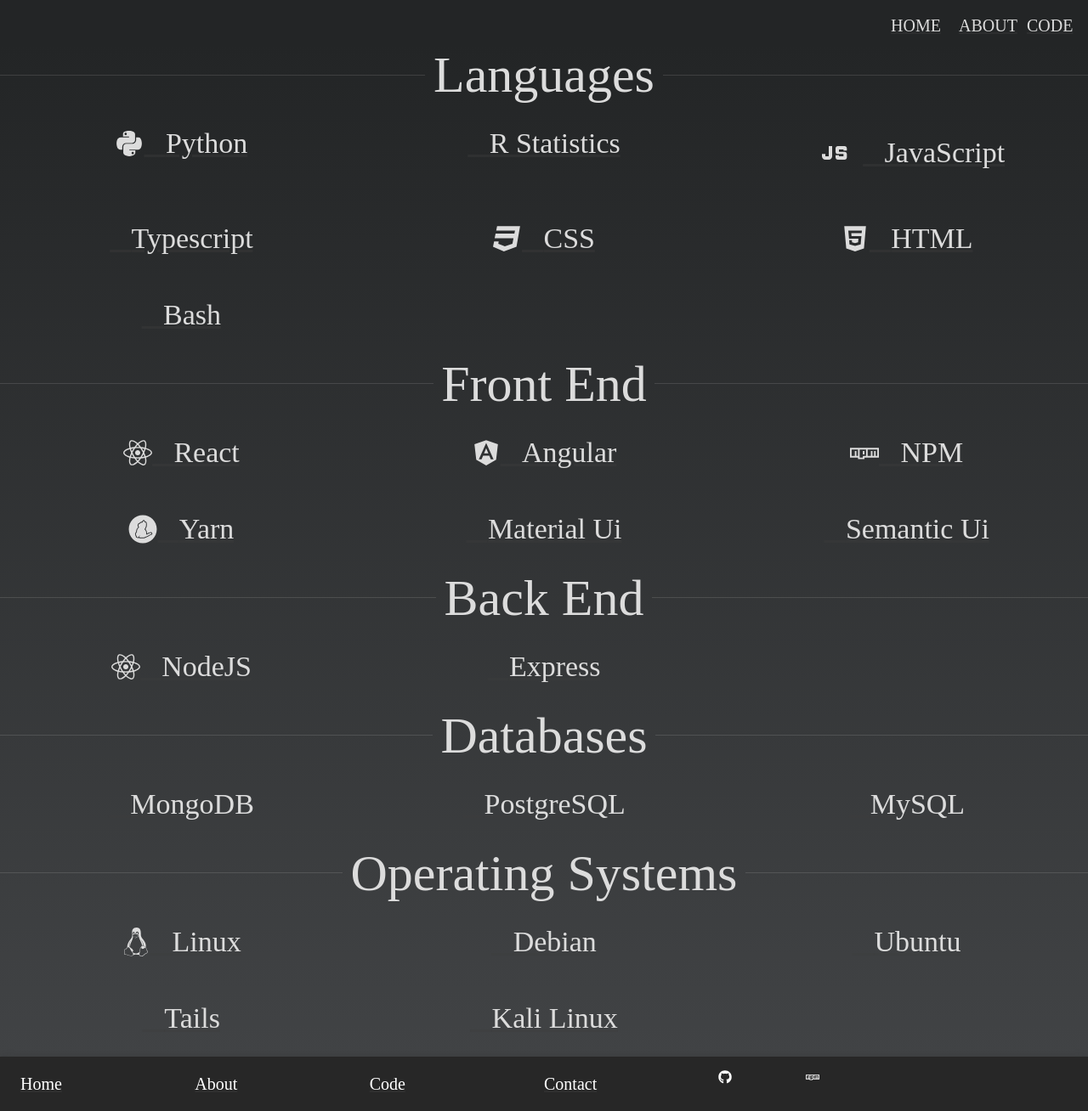
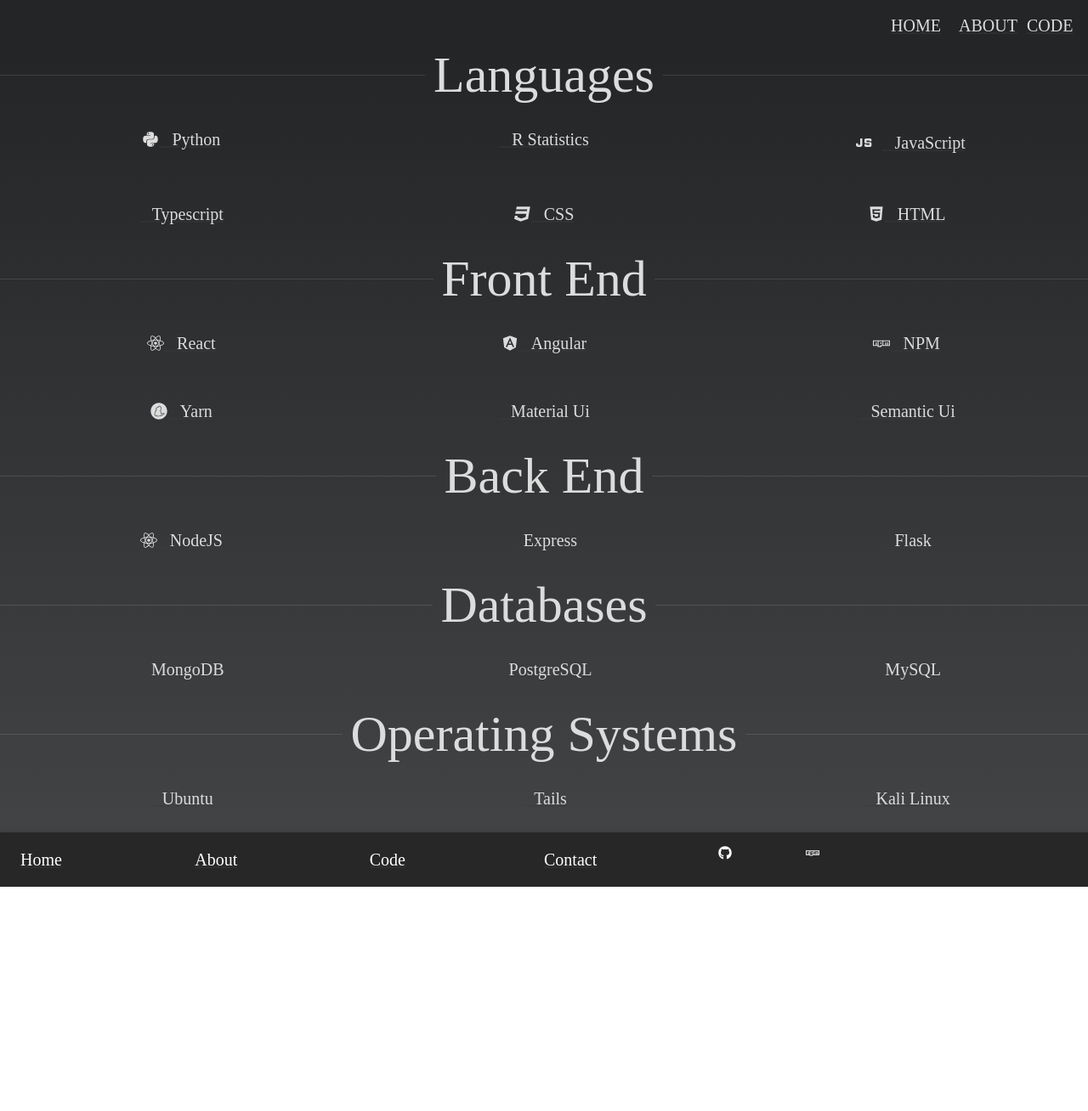
Before and after one commit to SABaltz/showcase, a React (Create React App) app: page /code in a window 1280 px wide. Shown: the whole page at 85% size. After the commit the page ends 1044 px from the top, so only its background shows below. Built offline with nearby package versions, Linux system fonts and the light colour scheme.

Commit message:
Reinstate css file

```diff
--- a/src/components/Code.tsx
+++ b/src/components/Code.tsx
@@ -1,6 +1,6 @@
 import React from 'react';
 import {Box, Divider, Grid, Link, Typography, useMediaQuery} from "@mui/material";
-import {FaAngular, FaCss3, FaHtml5, FaLinux, FaNpm, FaPython, FaReact, FaYarn} from "react-icons/fa";
+import {FaAngular, FaCss3, FaHtml5, FaNpm, FaPython, FaReact, FaYarn} from "react-icons/fa";
 import JavascriptIcon from '@mui/icons-material/Javascript';
 import NavBar from "./nav/NavBar";
 import NavButton from "./nav/NavButton";
@@ -21,7 +21,7 @@
 const TechItem = ({text, icon, href}) => {
     return (
         <Link href={href} target="_blank" rel="noopener noreferrer">
-            <Typography variant="h4" sx={{...centerGrid, padding: '1.5rem 1.5rem'}}>
+            <Typography variant="h6" sx={{...centerGrid, padding: '1.5rem 1.5rem'}}>
                 {icon}&nbsp;&nbsp;&nbsp;{text}
             </Typography>
         </Link>
@@ -33,13 +33,13 @@
     {text: 'R Statistics', icon: '', link: 'https://www.r-project.org/'},
     {
         text: 'JavaScript',
-        icon: <JavascriptIcon sx={{fontSize: '4rem'}}/>,
+        icon: <JavascriptIcon sx={{fontSize: '2.5rem'}}/>,
         link: 'https://developer.mozilla.org/en-US/docs/Web/JavaScript'
     },
     {text: 'Typescript', icon: '', link: 'https://www.typescriptlang.org/'},
     {text: 'CSS', icon: <FaCss3 color={textColor}/>, link: 'https://www.w3.org/Style/CSS/'},
     {text: 'HTML', icon: <FaHtml5 color={textColor}/>, link: 'https://developer.mozilla.org/en-US/docs/Web/HTML'},
-    {text: 'Bash', icon: '', link: 'https://www.gnu.org/software/bash/'},
+    // {text: 'Bash', icon: '', link: 'https://www.gnu.org/software/bash/'},
 ];
 
 const frontEndTechnologies = [
@@ -54,6 +54,7 @@
 const backEndTechnologies = [
     {text: 'NodeJS', icon: <FaReact color={textColor}/>, link: 'https://nodejs.org/'},
     {text: 'Express', icon: '', link: 'https://expressjs.com/'},
+    {text: 'Flask', icon: '', link: 'https://flask.palletsprojects.com/en/2.3.x/'},
 ];
 
 const databaseTechnologies = [
@@ -63,8 +64,6 @@
 ];
 
 const operatingSystems = [
-    {text: 'Linux', icon: <FaLinux color={textColor}/>, link: 'https://www.linux.org/'},
-    {text: 'Debian', icon: '', link: 'https://www.debian.org/'},
     {text: 'Ubuntu', icon: '', link: 'https://ubuntu.com/'},
     {text: 'Tails', icon: '', link: 'https://tails.boum.org/'},
     {text: 'Kali Linux', icon: '', link: 'https://www.kali.org/'},
--- a/src/components/home/HomePage.tsx
+++ b/src/components/home/HomePage.tsx
@@ -4,6 +4,7 @@
 import NavBar from "../nav/NavBar";
 import NavButton from "../nav/NavButton";
 import background3 from "../../static/background3.jpg";
+import './HomePage.css'
 
 const rainbowAnimation = keyframes`
   to {
```
